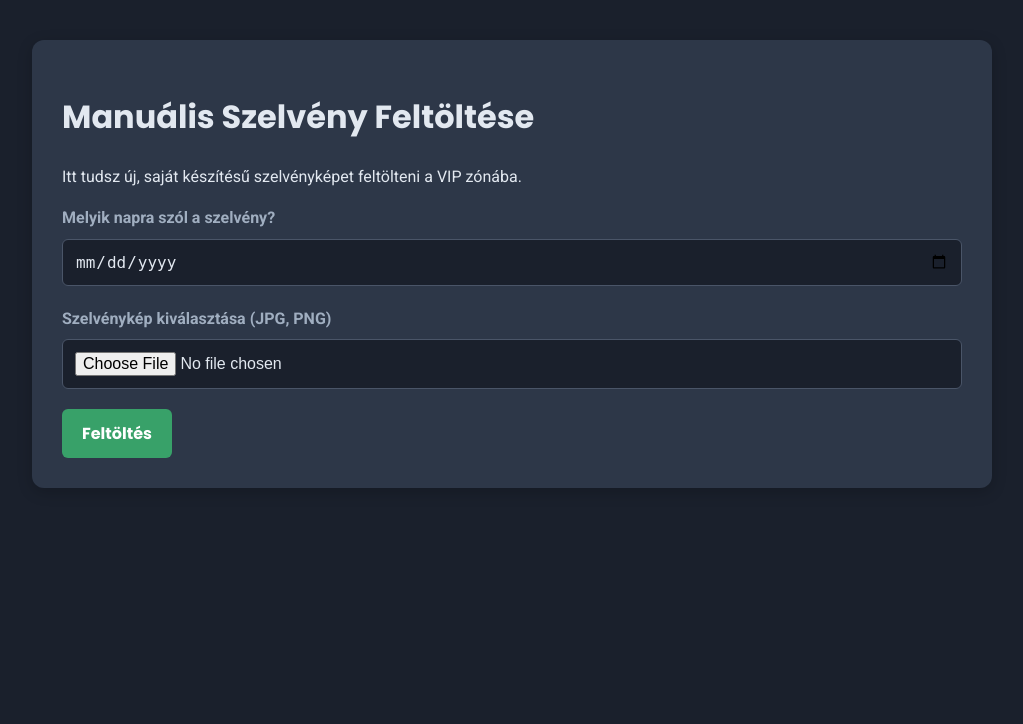
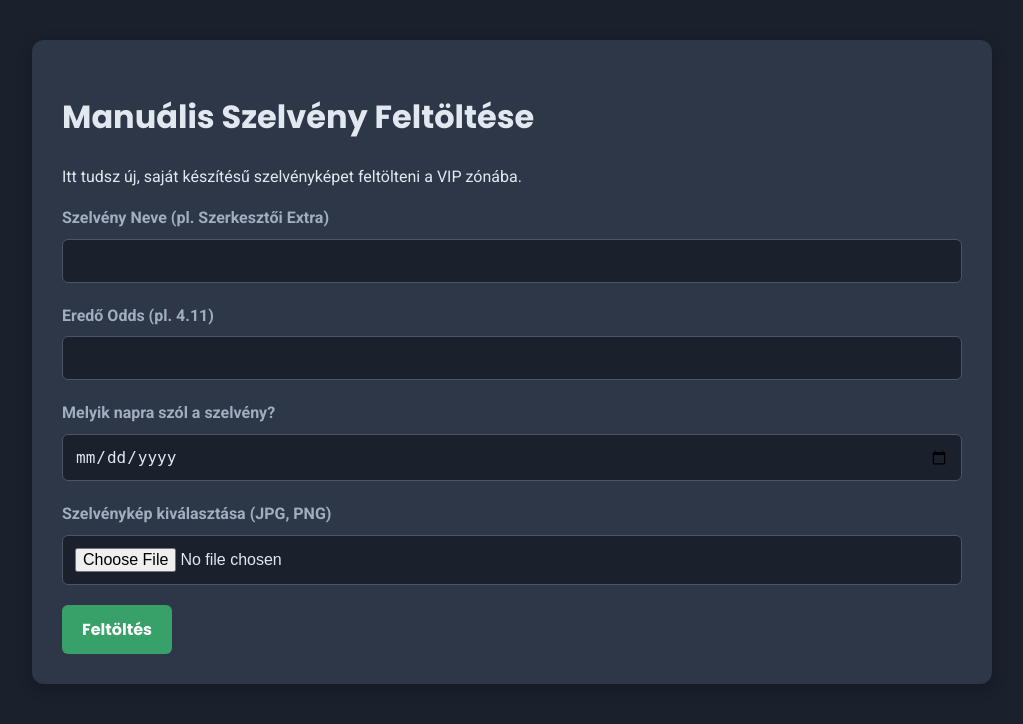
Before and after one commit to m5tibi/foci-telegram-bot, a FastAPI app: template templates/admin_upload.html in a window 1280 px wide. Shown: the part 77-801 px from the top of the page, without its empty margins (128-1151 px from the left). Before the commit the page ends 565 px from the top, so only its background shows below. Run offline with FastAPI, Linux system fonts and the light colour scheme; the template is opened without the code that fills it, so the values that code supplies are empty; parts of the project's set-up code (start-up, migrations or seed data) failed here and were passed over.

Commit message:
Update admin_upload.html

```diff
--- a/templates/admin_upload.html
+++ b/templates/admin_upload.html
@@ -15,6 +15,14 @@
 
     <form action="/admin/upload" method="post" enctype="multipart/form-data">
         <div class="form-group">
+            <label for="tipp_neve">Szelvény Neve (pl. Szerkesztői Extra)</label>
+            <input type="text" id="tipp_neve" name="tipp_neve" required>
+        </div>
+         <div class="form-group">
+            <label for="eredo_odds">Eredő Odds (pl. 4.11)</label>
+            <input type="number" step="0.01" id="eredo_odds" name="eredo_odds" required>
+        </div>
+        <div class="form-group">
             <label for="target_date">Melyik napra szól a szelvény?</label>
             <input type="date" id="target_date" name="target_date" required>
         </div>
```
